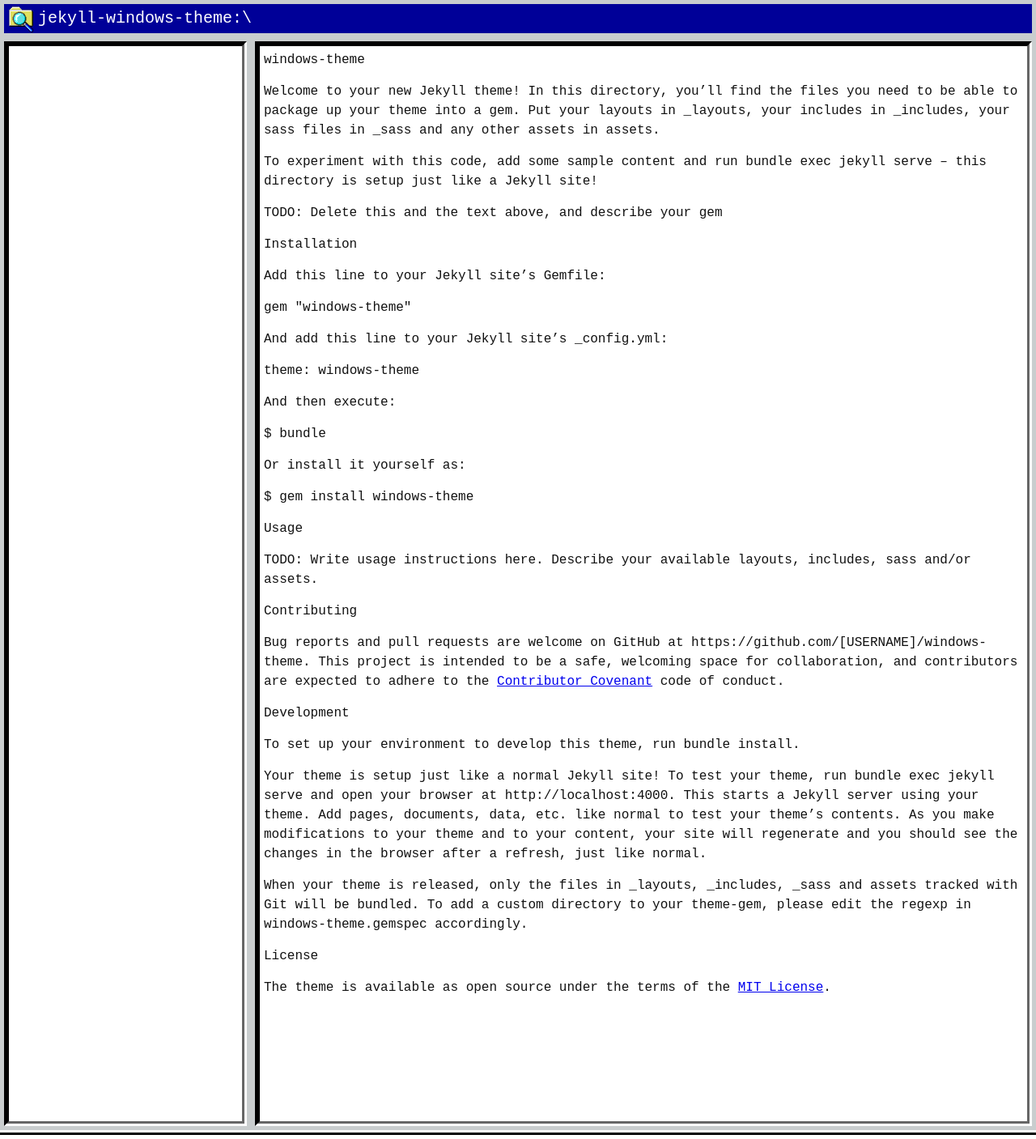
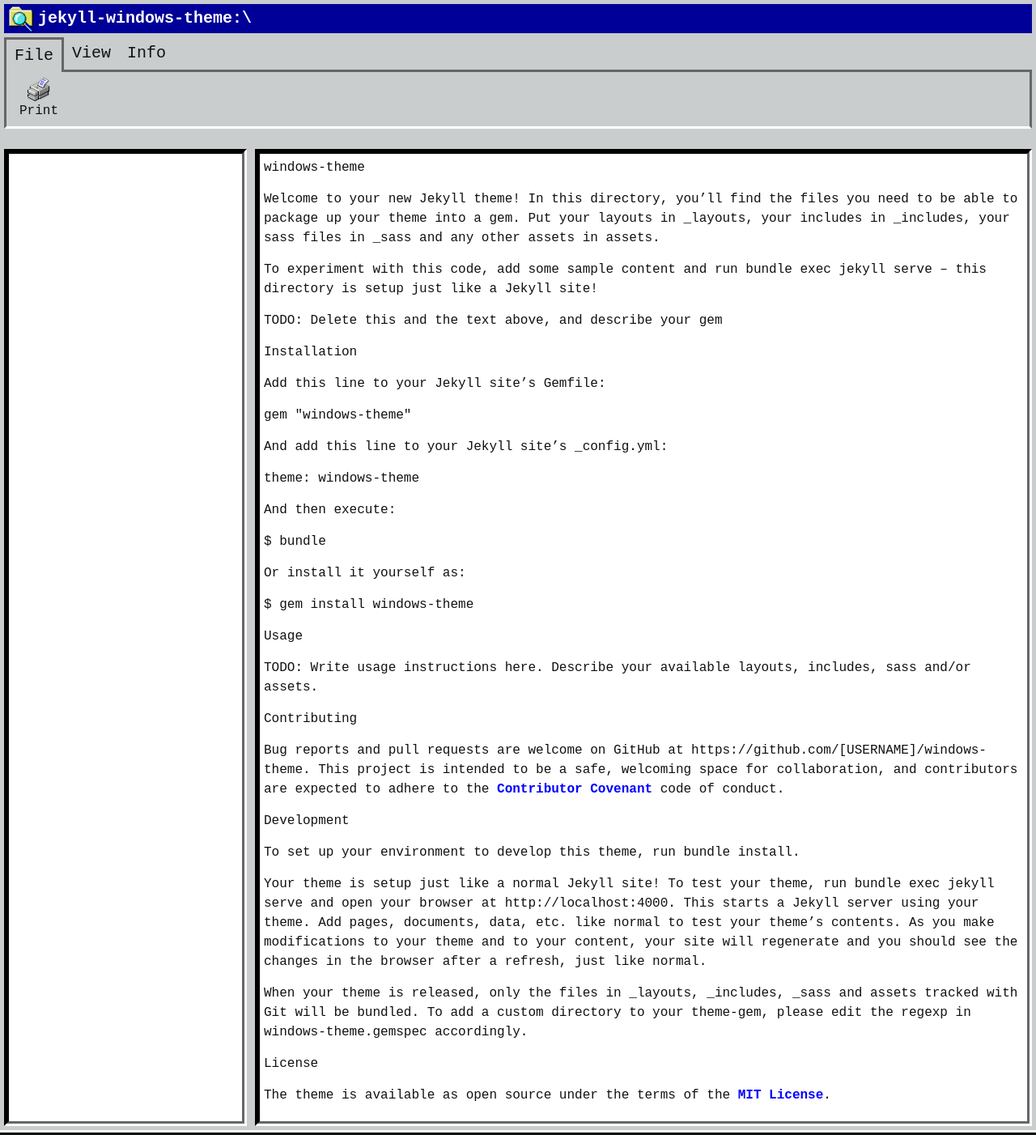
Before and after one commit to kelwynOliveira/jekyll-windows-theme, a Jekyll site: the page built from README.md, in a window 1280 px wide. Shown: the whole page at 81% size. Built offline with Jekyll 4.4.1, drawn with Linux system fonts in a browser that asks for light colours; our own code applies the rules of GitHub Pages for plain Markdown files.

Commit message:
menus configuration

```diff
--- a/_includes/header.html
+++ b/_includes/header.html
@@ -1,3 +1,5 @@
+{%- include menu/inputs.html -%}
+
 <header class="header noprint">
   <div class="info">
     <img src="{{ '/assets/img/about.png' | relative_url }}" alt="">
@@ -5,6 +7,12 @@
   </div>
 
   <nav class="menu">
+    {%- include menu/options.html -%}
 
+    <!-- Menu itens -->
+    {%- include menu/file.html -%}
+    {%- include menu/contacts.html -%}
+
+    {%- include menu/items.html -%}
   </nav>
 </header>
--- /dev/null
+++ b/_includes/menu/contacts.html
@@ -0,0 +1,125 @@
+<ul class="menu-item menu-item-info">
+  {%- if site.email -%}
+  <li class="email button">
+    <a href="mailto:{{ site.email }}?Subject=You%27re%20Hired!" target="_blank">
+      <svg class="svg-icon">
+        <use xlink:href="{{ '/assets/minima-social-icons.svg#mail' | relative_url }}"></use>
+      </svg>
+      <span>E-mail</span>
+    </a>
+  </li>{%- endif -%}
+
+  {%- if site.linkedin_username -%}
+  <li class="linkedin button">
+    <a href="https://www.linkedin.com/in/{{ site.linkedin_username| cgi_escape | escape }}" target="_blank">
+      <svg class="svg-icon">
+        <use xlink:href="{{ '/assets/minima-social-icons.svg#linkedin' | relative_url }}"></use>
+      </svg> <span class="username">LinkedIn</span>
+    </a>
+  </li>{%- endif -%}
+
+
+  {%- if site.github_username -%}
+  <li class="github button">
+    <a href="https://github.com/{{ site.github_username| cgi_escape | escape }}" target="_blank">
+      <svg class="svg-icon">
+        <use xlink:href="{{ '/assets/minima-social-icons.svg#github' | relative_url }}"></use>
+      </svg> <span class="username">GitHub</span>
+    </a>
+  </li>{%- endif -%}
+
+
+  {%- if site.twitter_username -%}
+  <li class="twitter button">
+    <a href="https://www.twitter.com/{{ site.twitter_username| cgi_escape | escape }}" target="_blank">
+      <svg class="svg-icon">
+        <use xlink:href="{{ '/assets/minima-social-icons.svg#twitter' | relative_url }}"></use>
+      </svg> <span class="username">Twitter</span>
+    </a>
+  </li>{%- endif -%}
+
+  {%- if site.youtube_username -%}
+  <li class="youtube button">
+    <a href="https://youtube.com/{{ site.youtube_username| cgi_escape | escape }}" target="_blank">
+      <svg class="svg-icon">
+        <use xlink:href="{{ '/assets/minima-social-icons.svg#youtube' | relative_url }}"></use>
+      </svg> <span class="username">YouTube</span>
+    </a>
+  </li>{%- endif -%}
+
+  {%- if site.instagram_username -%}
+  <li class="instagram button">
+    <a href="https://instagram.com/{{ site.instagram_username| cgi_escape | escape }}" target="_blank">
+      <svg class="svg-icon">
+        <use xlink:href="{{ '/assets/minima-social-icons.svg#instagram' | relative_url }}"></use>
+      </svg> <span class="username">Instagram</span>
+    </a>
+  </li>{%- endif -%}
+
+  {%- if site.facebook_username -%}
+  <li class="facebook button">
+    <a href="https://www.facebook.com/{{ site.facebook_username| cgi_escape | escape }}" target="_blank">
+      <svg class="svg-icon">
+        <use xlink:href="{{ '/assets/minima-social-icons.svg#facebook' | relative_url }}"></use>
+      </svg> <span class="username">Facebook</span>
+    </a>
+  </li>{%- endif -%}
+
+
+  {%- if site.dribbble_username -%}
+  <li class="dribbble button">
+    <a href="https://dribbble.com/{{ site.dribbble_username| cgi_escape | escape }}" target="_blank">
+      <svg class="svg-icon">
+        <use xlink:href="{{ '/assets/minima-social-icons.svg#dribbble' | relative_url }}"></use>
+      </svg> <span class="username">Dribbble</span>
+    </a>
+  </li>{%- endif -%}
+  {%- if site.flickr_username -%}
+  <li class="flickr button">
+    <a href="https://www.flickr.com/photos/{{ site.flickr_username| cgi_escape | escape }}" target="_blank">
+      <svg class="svg-icon">
+        <use xlink:href="{{ '/assets/minima-social-icons.svg#flickr' | relative_url }}"></use>
+      </svg> <span class="username">Flickr</span>
+    </a>
+  </li>{%- endif -%}
+  {%- if site.pinterest_username -%}
+  <li class="pinterest button">
+    <a href="https://www.pinterest.com/{{ site.pinterest_username| cgi_escape | escape }}" target="_blank">
+      <svg class="svg-icon">
+        <use xlink:href="{{ '/assets/minima-social-icons.svg#pinterest' | relative_url }}"></use>
+      </svg> <span class="username">Pinterest</span>
+    </a>
+  </li>{%- endif -%}
+  {%- for mst in site.mastodon -%}{%- if mst.username and mst.instance -%}
+  <li class="mastodon button">
+    <a href="https://{{ mst.instance| cgi_escape | escape}}/@{{mst.username}}" target="_blank">
+      <svg class="svg-icon">
+        <use xlink:href="{{ '/assets/minima-social-icons.svg#mastodon' | relative_url }}"></use>
+      </svg> <span class="username">Mastodon</span>
+    </a>
+  </li>{%- endif -%}{%- endfor -%}
+  {%- if site.googleplus_username -%}
+  <li class="googleplus button">
+    <a href="https://plus.google.com/{{ site.googleplus_username| escape }}" target="_blank">
+      <svg class="svg-icon">
+        <use xlink:href="{{ '/assets/minima-social-icons.svg#googleplus' | relative_url }}"></use>
+      </svg> <span class="username">Google+</span>
+    </a>
+  </li>{%- endif -%}
+  {%- if site.whatsapp -%}
+  <li class="whatsapp button">
+    <a href="https://plus.google.com/{{ site.googleplus_username| escape }}" target="_blank">
+      <svg class="svg-icon">
+        <use xlink:href="{{ '/assets/minima-social-icons.svg#whatsapp' | relative_url }}"></use>
+      </svg> <span class="username">WhatsApp</span>
+    </a>
+  </li>{%- endif -%}
+  {%- if site.rss -%}
+  <li class="rss button">
+    <a href="{{ 'feed.xml' | relative_url }}" target="_blank">
+      <svg class="svg-icon">
+        <use xlink:href="{{ '/assets/minima-social-icons.svg#rss' | relative_url }}"></use>
+      </svg> <span>RSS</span>
+    </a>
+  </li>{%- endif -%}
+</ul>
--- /dev/null
+++ b/_includes/menu/file.html
@@ -0,0 +1,8 @@
+<ul class="menu-item menu-item-file">
+  <li class="button">
+    <a onclick="window.print();">
+      <img src="{{ '/assets/img/print.png' | relative_url }}" alt="Print button image">
+      <span>Print</span>
+    </a>
+  </li>
+</ul>
--- /dev/null
+++ b/_includes/menu/inputs.html
@@ -0,0 +1,6 @@
+<!-- For main menu -->
+<input class="inputs" type="radio" id="file" name="menu-option" value="file" checked>
+<input class="inputs" type="radio" id="info" name="menu-option" value="info">
+{% for main-item in site.data.menu %}
+<input class="inputs" type="radio" id="{{ main-item[1]['title'] }}" name="menu-option" value="{{ main-item[1]['title'] }}">
+{% endfor %}
--- /dev/null
+++ b/_includes/menu/items.html
@@ -0,0 +1,12 @@
+{% for main-item in site.data.menu %}
+<ul class="menu-item menu-item-{{main-item[1]['title']}}">
+  {% for item in main-item[1]['content'] %}
+  <li class="button">
+    <a href="{{item['href']}}" target="_blank">
+      <img src="{{ item['img'] | relative_url }}" alt="">
+      <span>{{item['name']}}</span>
+    </a>
+  </li>
+  {% endfor %}
+</ul>
+{% endfor %}
--- /dev/null
+++ b/_includes/menu/options.html
@@ -0,0 +1,11 @@
+<div class="main-options">
+  <label class="level-1" for="file">File</label>
+
+  {% for main-item in site.data.menu %}
+  <label class="level-1" for="{{main-item[1]['title']}}">{{ main-item[1]['title'] | capitalize }}</label>
+  {% endfor %}
+
+  <label class="level-1" for="info">Info</label>
+
+  <div class="space"></div>
+</div>
--- a/_sass/style.scss
+++ b/_sass/style.scss
@@ -11,6 +11,7 @@ $background-color: transparent;
 $spacing-unit: 30px !default;
 
 // colors
+$link-color: #00f;
 $text-color: #111 !default;
 $light-color: #fff;
 $grey-color: #c9cdce;
@@ -33,4 +34,4 @@ $on-laptop: 1200px !default;
 }
 
 // Import partials.
-@import "style/reset", "style/base", "style/layout";
+@import "style/reset", "style/base", "style/layout", "style/menu-check";
--- a/_sass/style/_base.scss
+++ b/_sass/style/_base.scss
@@ -94,6 +94,28 @@ h6 {
 /**
  * Links
  */
+a {
+  text-decoration: none;
+  font-weight: 700;
+
+  &:hover {
+    color: $text-color;
+    text-decoration: underline;
+  }
+
+  .social-media-list &:hover {
+    text-decoration: none;
+
+    .username {
+      text-decoration: none;
+    }
+  }
+}
+a,
+a:active,
+a:visited {
+  color: $link-color;
+}
 
 /**
  * Blockquotes
@@ -119,6 +141,55 @@ h6 {
 /**
  * Icons
  */
+.svg-icon {
+  width: 20px;
+  height: 20px;
+  display: inline-block;
+  vertical-align: text-top;
+}
+
+.mail .svg-icon {
+  fill: #4b4646;
+}
+.linkedin .svg-icon {
+  fill: #0077b5;
+}
+.github .svg-icon {
+  fill: #474747;
+}
+.twitter .svg-icon {
+  fill: #55acee;
+}
+.youtube .svg-icon {
+  fill: #ff2020;
+}
+.instagram .svg-icon {
+  fill: #a620ff;
+}
+.facebook .svg-icon {
+  fill: #3b5998;
+}
+.dribbble .svg-icon {
+  fill: #ff6600;
+}
+.flickr .svg-icon {
+  fill: #4787ff;
+}
+.pinterest .svg-icon {
+  fill: #cb2027;
+}
+.whatsapp .svg-icon {
+  fill: #26cb20;
+}
+.mastodon .svg-icon {
+  fill: #25abf8;
+}
+.googleplus .svg-icon {
+  fill: #e7353b;
+}
+.rss .svg-icon {
+  fill: #ff580a;
+}
 
 /**
  * Tables
--- a/_sass/style/_layout.scss
+++ b/_sass/style/_layout.scss
@@ -16,6 +16,10 @@ body {
   flex-grow: 1;
   flex-shrink: 1;
   flex-basis: auto;
+}
+
+.inputs {
+  display: none;
 }
 
 // Header
@@ -45,6 +49,55 @@ body {
   @include media-query($on-palm) {
     img {
       height: 20px;
+    }
+  }
+
+  .menu {
+    .main-options {
+      padding-top: 5px;
+      // padding-bottom: 5px;
+      display: flex;
+      .level-1 {
+        cursor: pointer;
+        padding: 5px 10px;
+        display: block;
+        border-bottom: $border-dark-grey;
+        span {
+          text-decoration: underline;
+        }
+      }
+      .space {
+        width: 100%;
+        border-bottom: $border-dark-grey;
+      }
+    }
+    .menu-item {
+      .button {
+        display: inline-block;
+        border: none;
+        background-color: transparent;
+        cursor: pointer;
+        padding: 1px 6px;
+        font-size: $font-size;
+        line-height: $base-line-height;
+        text-align: center;
+        a {
+          text-decoration: none;
+          font-weight: $base-font-weight;
+          color: $text-color;
+        }
+        img,
+        .svg-icon {
+          display: block;
+          height: 30px;
+          width: 30px;
+          margin: 0 auto;
+        }
+        img,
+        span {
+          display: block;
+        }
+      }
     }
   }
 }
--- /dev/null
+++ b/_sass/style/_menu-check.scss
@@ -0,0 +1,47 @@
+.menu-item-file,
+.menu-item-info,
+.menu-item-view {
+  // background-color: #a0a0a0;
+  // border-top: $border-dark;
+  border-left: $border-dark-grey;
+  border-right: $border-dark-grey;
+  border-bottom: $border-light;
+  padding: 5px 10px;
+  display: none;
+}
+
+#file:checked ~ .header .menu {
+  label[for="file"] {
+    border-top: $border-dark-grey;
+    border-left: $border-dark-grey;
+    border-right: $border-dark-grey;
+    border-bottom: none;
+  }
+  .menu-item-file {
+    display: block;
+  }
+}
+
+#info:checked ~ .header .menu {
+  label[for="info"] {
+    border-top: $border-dark-grey;
+    border-left: $border-dark-grey;
+    border-right: $border-dark-grey;
+    border-bottom: none;
+  }
+  .menu-item-info {
+    display: block;
+  }
+}
+
+#view:checked ~ .header .menu {
+  label[for="view"] {
+    border-top: $border-dark-grey;
+    border-left: $border-dark-grey;
+    border-right: $border-dark-grey;
+    border-bottom: none;
+  }
+  .menu-item-view {
+    display: block;
+  }
+}
```
Also changed, not shown: _data/menu.yml (added, +9 -0 lines), assets/img/print.png (added), assets/img/save.png (added), assets/img/share.png (added), assets/minima-social-icons.svg (added).
